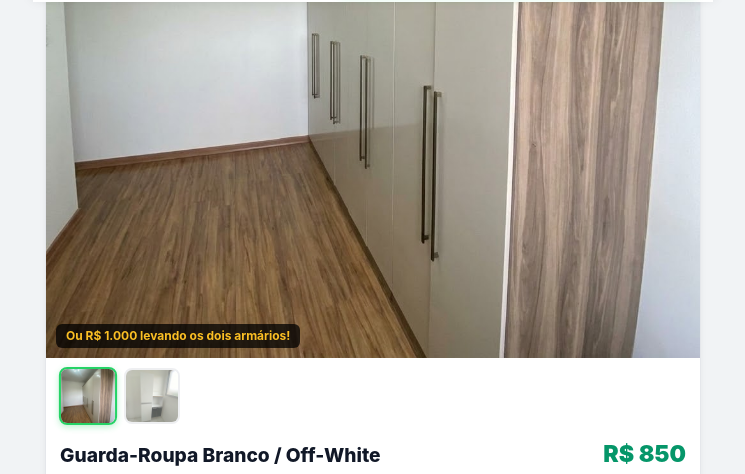
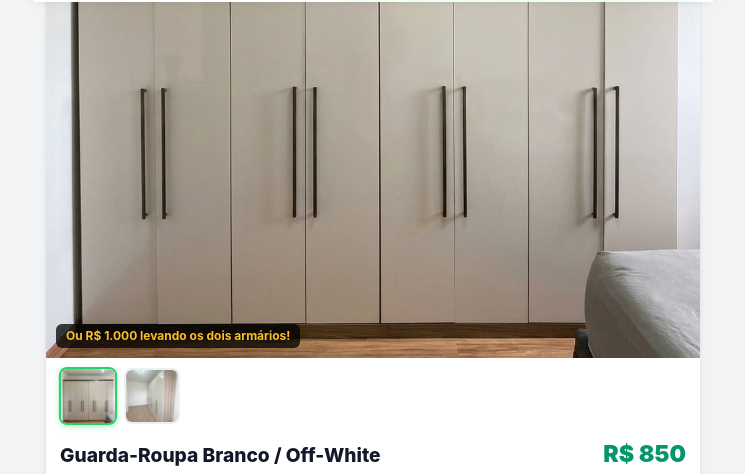
Before and after one commit to felipemartins008-create/moveis, a plain HTML site: page index.html in a window 1280 px wide. Shown: the part 798-1272 px from the top of the page, without its empty margins (267-1012 px from the left). Drawn offline with Linux system fonts and the light colour scheme.

Commit message:
fix: foto frontal correta do guarda-roupa branco e galeria com 2 fotos

```diff
--- a/index.html
+++ b/index.html
@@ -398,17 +398,17 @@
       <!-- ITEM 1: ARMÁRIO BRANCO -->
       <div class="card">
         <div class="card-photo">
-          <img id="imgArmarioBranco" src="watermarked_img_7293001358382928689.jpg" alt="Guarda-Roupa Branco" loading="eager">
+          <img id="imgArmarioBranco" src="e6516669-b535-4e09-933e-1bf89dc39f37.jpg" alt="Guarda-Roupa Branco" loading="eager">
           <div class="card-price-badge">R$ 850</div>
           <div class="card-combo-tag">Ou R$ 1.000 levando os dois armários!</div>
         </div>
         <!-- Toque para ver cada foto do armário branco -->
         <div class="thumbs-row">
-          <div class="thumb-pic active" onclick="trocarFoto('imgArmarioBranco', 'watermarked_img_7293001358382928689.jpg', this)">
-            <img src="watermarked_img_7293001358382928689.jpg" alt="Foto 1">
+          <div class="thumb-pic active" onclick="trocarFoto('imgArmarioBranco', 'e6516669-b535-4e09-933e-1bf89dc39f37.jpg', this)" title="Vista de Frente">
+            <img src="e6516669-b535-4e09-933e-1bf89dc39f37.jpg" alt="Frente">
           </div>
-          <div class="thumb-pic" onclick="trocarFoto('imgArmarioBranco', 'watermarked_img_3585259796651785063.jpg', this)">
-            <img src="watermarked_img_3585259796651785063.jpg" alt="Foto 2">
+          <div class="thumb-pic" onclick="trocarFoto('imgArmarioBranco', 'watermarked_img_7293001358382928689.jpg', this)" title="Vista em Ângulo">
+            <img src="watermarked_img_7293001358382928689.jpg" alt="Ângulo">
           </div>
         </div>
         <div class="card-content">
```
Also changed, not shown: e6516669-b535-4e09-933e-1bf89dc39f37.jpg (added).
